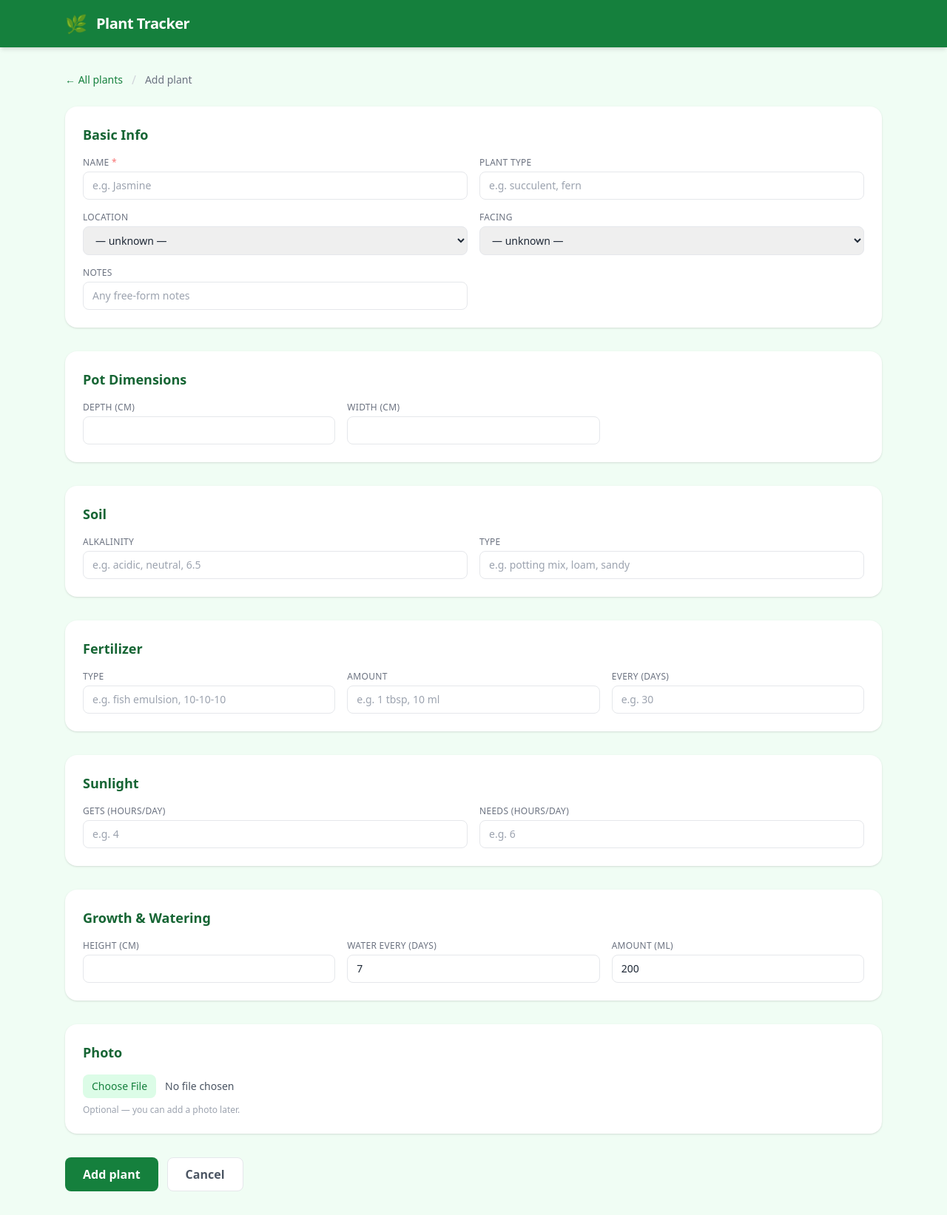
After one commit to dataSci-rigo/plants, a Flask app: page /plant/new in a window 1280 px wide. The commit adds this page. Shown: the whole page at 74% size. Run offline with Flask 3, Linux system fonts and the light colour scheme; some libraries are stand-ins or nearby versions.

Commit message:
Add web UI for creating new plants
- New GET/POST /plant/new route in web.py
- New add.html form template (all fields, photo upload, error display)
- + Add plant button on list page; empty state now links to add form instead of pointing to bot

Co-Authored-By: Claude Sonnet 4.6 <noreply@anthropic.com>

```diff
--- /dev/null
+++ b/templates/add.html
@@ -0,0 +1,180 @@
+{% extends "base.html" %}
+{% block content %}
+
+<div class="flex items-center gap-3 mb-6">
+  <a href="{{ url_prefix }}/" class="text-green-700 hover:underline text-sm font-medium">← All plants</a>
+  <span class="text-gray-300">/</span>
+  <span class="text-sm text-gray-500">Add plant</span>
+</div>
+
+{% if error %}
+<div class="mb-6 bg-red-50 border border-red-200 text-red-700 text-sm rounded-xl px-4 py-3">{{ error }}</div>
+{% endif %}
+
+<form method="POST" enctype="multipart/form-data" action="{{ url_prefix }}/plant/new" class="space-y-8">
+
+  <!-- Basic info -->
+  <section class="bg-white rounded-2xl shadow p-6">
+    <h2 class="text-lg font-bold text-green-800 mb-4">Basic Info</h2>
+    <div class="grid grid-cols-1 sm:grid-cols-2 gap-4">
+      {% macro field(label, name, value, type="text", placeholder="") %}
+      <div>
+        <label class="block text-xs font-medium text-gray-500 uppercase tracking-wide mb-1">{{ label }}</label>
+        <input type="{{ type }}" name="{{ name }}" value="{{ value or '' }}"
+               placeholder="{{ placeholder }}"
+               class="w-full border border-gray-200 rounded-lg px-3 py-2 text-sm focus:outline-none focus:ring-2 focus:ring-green-400" />
+      </div>
+      {% endmacro %}
+
+      <div>
+        <label class="block text-xs font-medium text-gray-500 uppercase tracking-wide mb-1">Name <span class="text-red-400">*</span></label>
+        <input type="text" name="name" required
+               class="w-full border border-gray-200 rounded-lg px-3 py-2 text-sm focus:outline-none focus:ring-2 focus:ring-green-400"
+               placeholder="e.g. Jasmine" />
+      </div>
+      {{ field("Plant type", "plant_type", "", placeholder="e.g. succulent, fern") }}
+      <div>
+        <label class="block text-xs font-medium text-gray-500 uppercase tracking-wide mb-1">Location</label>
+        <select name="location" class="w-full border border-gray-200 rounded-lg px-3 py-2 text-sm focus:outline-none focus:ring-2 focus:ring-green-400">
+          <option value="">— unknown —</option>
+          <option value="pot">Pot</option>
+          <option value="ground">Ground</option>
+        </select>
+      </div>
+      <div>
+        <label class="block text-xs font-medium text-gray-500 uppercase tracking-wide mb-1">Facing</label>
+        <select name="facing" class="w-full border border-gray-200 rounded-lg px-3 py-2 text-sm focus:outline-none focus:ring-2 focus:ring-green-400">
+          <option value="">— unknown —</option>
+          {% for d in ["north","northeast","east","southeast","south","southwest","west","northwest","no shade"] %}
+          <option value="{{ d }}">{{ d.replace('-',' ').title() }}</option>
+          {% endfor %}
+        </select>
+      </div>
+      {{ field("Notes", "notes", "", placeholder="Any free-form notes") }}
+    </div>
+  </section>
+
+  <!-- Pot dimensions -->
+  <section class="bg-white rounded-2xl shadow p-6">
+    <h2 class="text-lg font-bold text-green-800 mb-4">Pot Dimensions</h2>
+    <div class="grid grid-cols-2 sm:grid-cols-3 gap-4">
+      <div>
+        <label class="block text-xs font-medium text-gray-500 uppercase tracking-wide mb-1">Depth (cm)</label>
+        <input type="number" step="0.1" name="pot_depth_cm"
+               class="w-full border border-gray-200 rounded-lg px-3 py-2 text-sm focus:outline-none focus:ring-2 focus:ring-green-400" />
+      </div>
+      <div>
+        <label class="block text-xs font-medium text-gray-500 uppercase tracking-wide mb-1">Width (cm)</label>
+        <input type="number" step="0.1" name="pot_width_cm"
+               class="w-full border border-gray-200 rounded-lg px-3 py-2 text-sm focus:outline-none focus:ring-2 focus:ring-green-400" />
+      </div>
+    </div>
+  </section>
+
+  <!-- Soil -->
+  <section class="bg-white rounded-2xl shadow p-6">
+    <h2 class="text-lg font-bold text-green-800 mb-4">Soil</h2>
+    <div class="grid grid-cols-1 sm:grid-cols-2 gap-4">
+      <div>
+        <label class="block text-xs font-medium text-gray-500 uppercase tracking-wide mb-1">Alkalinity</label>
+        <input type="text" name="soil_alkalinity"
+               placeholder="e.g. acidic, neutral, 6.5"
+               class="w-full border border-gray-200 rounded-lg px-3 py-2 text-sm focus:outline-none focus:ring-2 focus:ring-green-400" />
+      </div>
+      <div>
+        <label class="block text-xs font-medium text-gray-500 uppercase tracking-wide mb-1">Type</label>
+        <input type="text" name="soil_type"
+               placeholder="e.g. potting mix, loam, sandy"
+               class="w-full border border-gray-200 rounded-lg px-3 py-2 text-sm focus:outline-none focus:ring-2 focus:ring-green-400" />
+      </div>
+    </div>
+  </section>
+
+  <!-- Fertilizer -->
+  <section class="bg-white rounded-2xl shadow p-6">
+    <h2 class="text-lg font-bold text-green-800 mb-4">Fertilizer</h2>
+    <div class="grid grid-cols-1 sm:grid-cols-3 gap-4">
+      <div>
+        <label class="block text-xs font-medium text-gray-500 uppercase tracking-wide mb-1">Type</label>
+        <input type="text" name="fertilizer_type"
+               placeholder="e.g. fish emulsion, 10-10-10"
+               class="w-full border border-gray-200 rounded-lg px-3 py-2 text-sm focus:outline-none focus:ring-2 focus:ring-green-400" />
+      </div>
+      <div>
+        <label class="block text-xs font-medium text-gray-500 uppercase tracking-wide mb-1">Amount</label>
+        <input type="text" name="fertilizer_amount"
+               placeholder="e.g. 1 tbsp, 10 ml"
+               class="w-full border border-gray-200 rounded-lg px-3 py-2 text-sm focus:outline-none focus:ring-2 focus:ring-green-400" />
+      </div>
+      <div>
+        <label class="block text-xs font-medium text-gray-500 uppercase tracking-wide mb-1">Every (days)</label>
+        <input type="number" name="fertilizer_frequency_days"
+               placeholder="e.g. 30"
+               class="w-full border border-gray-200 rounded-lg px-3 py-2 text-sm focus:outline-none focus:ring-2 focus:ring-green-400" />
+      </div>
+    </div>
+  </section>
+
+  <!-- Sunlight -->
+  <section class="bg-white rounded-2xl shadow p-6">
+    <h2 class="text-lg font-bold text-green-800 mb-4">Sunlight</h2>
+    <div class="grid grid-cols-2 gap-4">
+      <div>
+        <label class="block text-xs font-medium text-gray-500 uppercase tracking-wide mb-1">Gets (hours/day)</label>
+        <input type="number" step="0.5" name="sunlight_hours_actual"
+               placeholder="e.g. 4"
+               class="w-full border border-gray-200 rounded-lg px-3 py-2 text-sm focus:outline-none focus:ring-2 focus:ring-green-400" />
+      </div>
+      <div>
+        <label class="block text-xs font-medium text-gray-500 uppercase tracking-wide mb-1">Needs (hours/day)</label>
+        <input type="number" step="0.5" name="sunlight_hours_needed"
+               placeholder="e.g. 6"
+               class="w-full border border-gray-200 rounded-lg px-3 py-2 text-sm focus:outline-none focus:ring-2 focus:ring-green-400" />
+      </div>
+    </div>
+  </section>
+
+  <!-- Growth & watering -->
+  <section class="bg-white rounded-2xl shadow p-6">
+    <h2 class="text-lg font-bold text-green-800 mb-4">Growth & Watering</h2>
+    <div class="grid grid-cols-2 sm:grid-cols-3 gap-4">
+      <div>
+        <label class="block text-xs font-medium text-gray-500 uppercase tracking-wide mb-1">Height (cm)</label>
+        <input type="number" step="0.1" name="height_cm"
+               class="w-full border border-gray-200 rounded-lg px-3 py-2 text-sm focus:outline-none focus:ring-2 focus:ring-green-400" />
+      </div>
+      <div>
+        <label class="block text-xs font-medium text-gray-500 uppercase tracking-wide mb-1">Water every (days)</label>
+        <input type="number" name="watering_frequency_days" value="7"
+               class="w-full border border-gray-200 rounded-lg px-3 py-2 text-sm focus:outline-none focus:ring-2 focus:ring-green-400" />
+      </div>
+      <div>
+        <label class="block text-xs font-medium text-gray-500 uppercase tracking-wide mb-1">Amount (ml)</label>
+        <input type="number" name="watering_amount_ml" value="200"
+               class="w-full border border-gray-200 rounded-lg px-3 py-2 text-sm focus:outline-none focus:ring-2 focus:ring-green-400" />
+      </div>
+    </div>
+  </section>
+
+  <!-- Photo -->
+  <section class="bg-white rounded-2xl shadow p-6">
+    <h2 class="text-lg font-bold text-green-800 mb-4">Photo</h2>
+    <input type="file" name="photo" accept="image/*"
+           class="text-sm text-gray-600 file:mr-3 file:py-1.5 file:px-3 file:rounded-lg file:border-0 file:bg-green-100 file:text-green-700 file:font-medium hover:file:bg-green-200" />
+    <p class="text-xs text-gray-400 mt-2">Optional — you can add a photo later.</p>
+  </section>
+
+  <!-- Actions -->
+  <div class="flex gap-3">
+    <button type="submit"
+            class="bg-green-700 text-white font-semibold px-6 py-2.5 rounded-lg hover:bg-green-800 transition-colors">
+      Add plant
+    </button>
+    <a href="{{ url_prefix }}/"
+       class="bg-white border border-gray-200 text-gray-600 font-semibold px-6 py-2.5 rounded-lg hover:bg-gray-50 transition-colors">
+      Cancel
+    </a>
+  </div>
+
+</form>
+{% endblock %}
--- a/web.py
+++ b/web.py
@@ -74,6 +74,74 @@ def plant_detail(plant_id):
     return render_template("plant.html", plant=plant, history=history,
                            height_history=height_history, issues=issues, treatments=treatments,
                            url_prefix="")
+
+
+@app.route("/plant/new", methods=["GET", "POST"])
+def plant_new():
+    if request.method == "GET":
+        return render_template("add.html", url_prefix="")
+
+    f = request.form
+
+    def _float(key):
+        v = f.get(key, "").strip()
+        return float(v) if v else None
+
+    def _int(key):
+        v = f.get(key, "").strip()
+        return int(v) if v else None
+
+    def _str(key):
+        v = f.get(key, "").strip()
+        return v if v else None
+
+    name = f.get("name", "").strip()
+    if not name:
+        return render_template("add.html", url_prefix="", error="Name is required.")
+
+    location = _str("location")
+    pot_depth = _float("pot_depth_cm")
+    pot_width = _float("pot_width_cm")
+    soil_volume = estimate_soil_volume_l(pot_depth, pot_width) if location == "pot" else None
+
+    conn = get_db()
+    try:
+        cursor = conn.execute(
+            """INSERT INTO plants (
+                name, plant_type, location, pot_depth_cm, pot_width_cm, soil_volume_l,
+                soil_alkalinity, soil_type, fertilizer_type, fertilizer_amount,
+                fertilizer_frequency_days, facing, height_cm, sunlight_hours_actual,
+                sunlight_hours_needed, watering_frequency_days, watering_amount_ml, notes
+            ) VALUES (?, ?, ?, ?, ?, ?, ?, ?, ?, ?, ?, ?, ?, ?, ?, ?, ?, ?)""",
+            (
+                name, _str("plant_type"), location, pot_depth, pot_width, soil_volume,
+                _str("soil_alkalinity"), _str("soil_type"), _str("fertilizer_type"),
+                _str("fertilizer_amount"), _int("fertilizer_frequency_days"),
+                _str("facing"), _float("height_cm"), _float("sunlight_hours_actual"),
+                _float("sunlight_hours_needed"),
+                _int("watering_frequency_days") or 7,
+                _int("watering_amount_ml") or 200,
+                _str("notes"),
+            ),
+        )
+        plant_id = cursor.lastrowid
+        if _float("height_cm"):
+            conn.execute(
+                "INSERT INTO height_history (plant_id, height_cm) VALUES (?, ?)",
+                (plant_id, _float("height_cm")),
+            )
+        photo = request.files.get("photo")
+        if photo and photo.filename:
+            conn.execute(
+                "UPDATE plants SET image_data = ? WHERE id = ?",
+                (photo.read(), plant_id),
+            )
+        conn.commit()
+    except Exception as e:
+        conn.close()
+        return render_template("add.html", url_prefix="", error=str(e))
+    conn.close()
+    return redirect(url_for("plant_detail", plant_id=plant_id))
 
 
 @app.route("/plant/<int:plant_id>/edit", methods=["GET", "POST"])
```
Also changed, not shown: templates/plants_list.html (+10 -4 lines).
